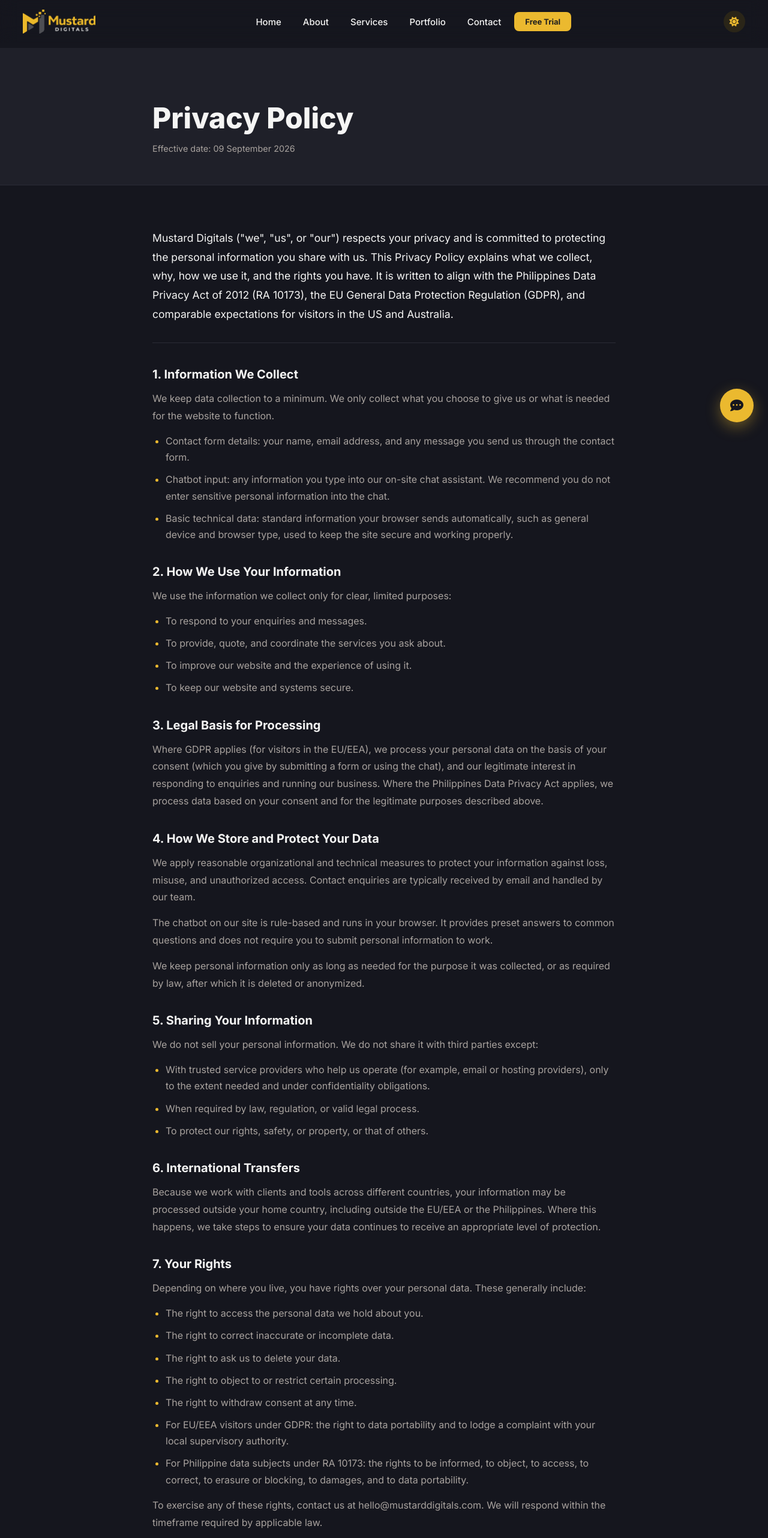
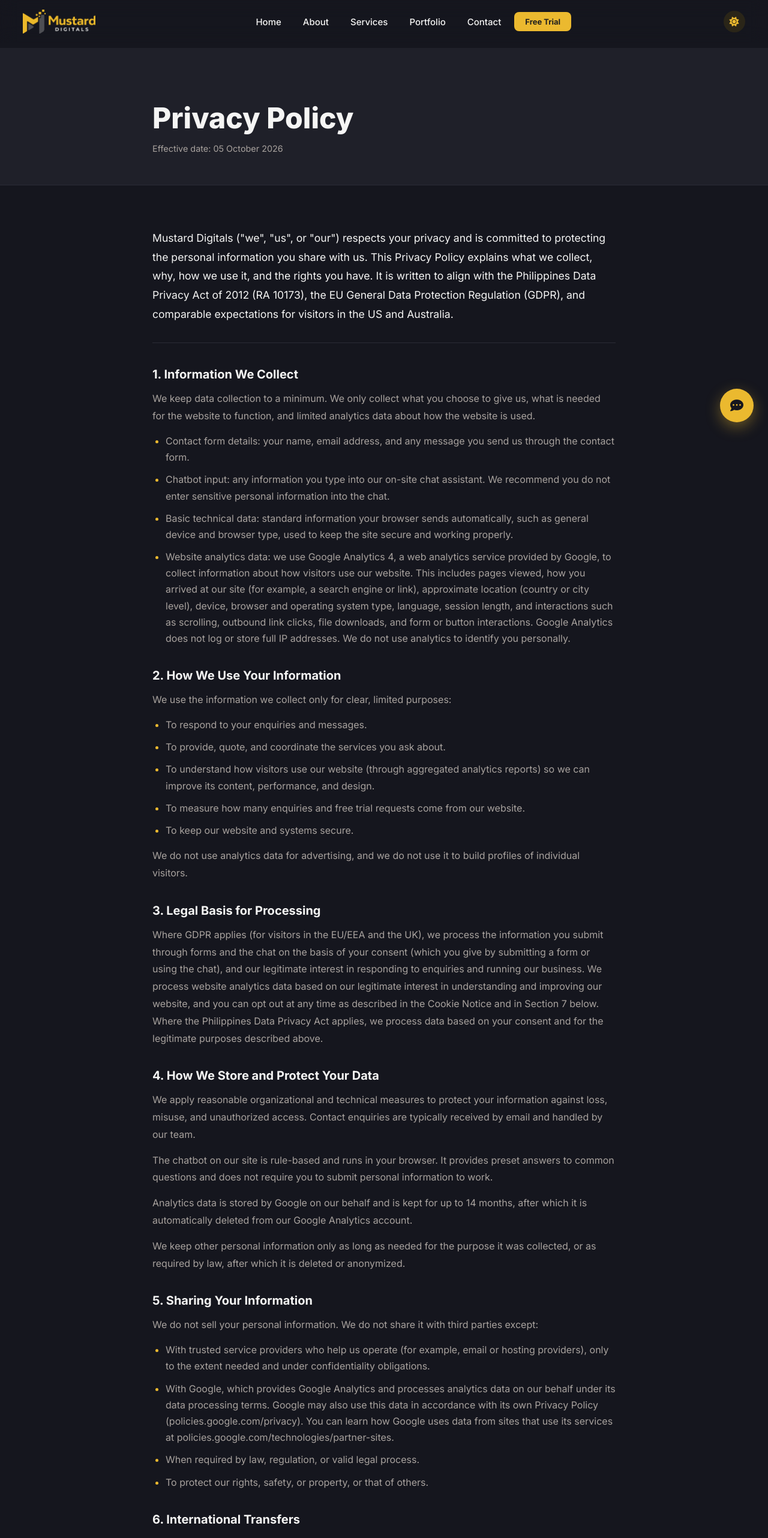
Before and after one commit to MrDongPhets/mustard-frontend, a React (Vite) app: page /privacy in a window 1280 px wide. Shown: the top 2564 px of the page at 60% size. Built offline with nearby package versions, Linux system fonts and the light colour scheme.

Commit message:
updated legal data

```diff
--- a/src/data/legal-data.js
+++ b/src/data/legal-data.js
@@ -1,14 +1,15 @@
 /* ============================================================
    MUSTARD DIGITALS - LEGAL CONTENT DATA
    Document Name: Legal Pages Content (Terms, Privacy, Cookies)
-   Version: v1.0
-   Last Updated: 09 Sep 2026
+   Version: v1.1
+   Last Updated: 05 Oct 2026
    Prepared By: Sergette Angela Napoles (Wibiz)
 
    Plain-language legal content for the website, structured as data
    so the pages stay easy to edit. Covers PH Data Privacy Act
    (RA 10173), EU GDPR, and general US/AU expectations, scoped to a
-   small digital agency that collects contact-form and chatbot input.
+   small digital agency that collects contact-form and chatbot input
+   and uses Google Analytics 4 for website analytics.
 
    IMPORTANT: This is a professional template, not legal advice.
    Have a qualified lawyer review before publishing, and update the
@@ -17,6 +18,10 @@
    Changelog
    Version  Date         Author                Changes
    v1.0     09 Sep 2026  Sergette A. Napoles    Initial release
+   v1.1     05 Oct 2026  AI-assisted draft      Added Google Analytics 4 disclosures
+                                                (Privacy: collection, purpose, legal basis,
+                                                sharing, transfers, retention, opt-out;
+                                                Cookies: GA cookies + opt-out; Terms: analytics)
    ============================================================ */
 
 /* ---- Single source of truth for company details ----
@@ -29,8 +34,25 @@
   phone: '+63 9949674922',
   website: 'https://mustarddigitals.com',
   address: '', // optional: add registered business address if you want it on record
-  effectiveDate: '09 September 2026',
+  effectiveDate: '05 October 2026',
 };
+
+/* ---- Analytics settings ----
+   Keep these in sync with what is actually true on the live site.
+
+   CONSENT_BANNER_ENABLED
+     false = Google Analytics loads for every visitor (current setup).
+     true  = Google Analytics only loads AFTER the visitor accepts a
+             cookie banner. Switch this to true ONLY once you have
+             actually built/installed a consent banner (and Google
+             Consent Mode), otherwise the text below would be untrue.
+
+   ANALYTICS_RETENTION
+     Must match Google Analytics > Admin > Data collection and
+     modification > Data retention > Event data retention.
+     GA4 defaults to 2 months; the maximum is 14 months. */
+export const CONSENT_BANNER_ENABLED = false;
+export const ANALYTICS_RETENTION = '14 months';
 
 /* ============================================================
    TERMS OF SERVICE
@@ -53,6 +75,7 @@
       body: [
         'You may use our website for lawful purposes only. You agree not to use it in any way that could damage, disable, or impair the site, or interfere with anyone else\u2019s use of it.',
         'You agree not to attempt to gain unauthorized access to any part of the website, the server it runs on, or any connected database or system.',
+        'We use analytics tools to understand how our website is used. By using the website, you acknowledge this use as described in our Privacy Policy and Cookie Notice.',
       ],
     },
     {
@@ -80,7 +103,7 @@
     {
       heading: '6. Third-Party Links and Tools',
       body: [
-        'Our website and services may reference or integrate third-party tools and platforms (for example, scheduling, hosting, or analytics services). We are not responsible for the content, policies, or practices of third parties. Your use of those services is governed by their own terms.',
+        'Our website and services may reference or integrate third-party tools and platforms (for example, scheduling, hosting, or analytics services such as Google Analytics). We are not responsible for the content, policies, or practices of third parties. Your use of those services is governed by their own terms.',
       ],
     },
     {
@@ -130,12 +153,13 @@
     {
       heading: '1. Information We Collect',
       body: [
-        'We keep data collection to a minimum. We only collect what you choose to give us or what is needed for the website to function.',
+        'We keep data collection to a minimum. We only collect what you choose to give us, what is needed for the website to function, and limited analytics data about how the website is used.',
       ],
       list: [
         'Contact form details: your name, email address, and any message you send us through the contact form.',
         'Chatbot input: any information you type into our on-site chat assistant. We recommend you do not enter sensitive personal information into the chat.',
         'Basic technical data: standard information your browser sends automatically, such as general device and browser type, used to keep the site secure and working properly.',
+        'Website analytics data: we use Google Analytics 4, a web analytics service provided by Google, to collect information about how visitors use our website. This includes pages viewed, how you arrived at our site (for example, a search engine or link), approximate location (country or city level), device, browser and operating system type, language, session length, and interactions such as scrolling, outbound link clicks, file downloads, and form or button interactions. Google Analytics does not log or store full IP addresses. We do not use analytics to identify you personally.',
       ],
     },
     {
@@ -144,14 +168,20 @@
       list: [
         'To respond to your enquiries and messages.',
         'To provide, quote, and coordinate the services you ask about.',
-        'To improve our website and the experience of using it.',
+        'To understand how visitors use our website (through aggregated analytics reports) so we can improve its content, performance, and design.',
+        'To measure how many enquiries and free trial requests come from our website.',
         'To keep our website and systems secure.',
+      ],
+      after: [
+        'We do not use analytics data for advertising, and we do not use it to build profiles of individual visitors.',
       ],
     },
     {
       heading: '3. Legal Basis for Processing',
       body: [
-        'Where GDPR applies (for visitors in the EU/EEA), we process your personal data on the basis of your consent (which you give by submitting a form or using the chat), and our legitimate interest in responding to enquiries and running our business. Where the Philippines Data Privacy Act applies, we process data based on your consent and for the legitimate purposes described above.',
+        CONSENT_BANNER_ENABLED
+          ? 'Where GDPR applies (for visitors in the EU/EEA and the UK), we process your personal data on the basis of your consent. You give consent by submitting a form, using the chat, or, for analytics cookies, by accepting them in our cookie banner. We also rely on our legitimate interest in responding to enquiries and running our business. Where the Philippines Data Privacy Act applies, we process data based on your consent and for the legitimate purposes described above.'
+          : 'Where GDPR applies (for visitors in the EU/EEA and the UK), we process the information you submit through forms and the chat on the basis of your consent (which you give by submitting a form or using the chat), and our legitimate interest in responding to enquiries and running our business. We process website analytics data based on our legitimate interest in understanding and improving our website, and you can opt out at any time as described in the Cookie Notice and in Section 7 below. Where the Philippines Data Privacy Act applies, we process data based on your consent and for the legitimate purposes described above.',
       ],
     },
     {
@@ -159,7 +189,8 @@
       body: [
         'We apply reasonable organizational and technical measures to protect your information against loss, misuse, and unauthorized access. Contact enquiries are typically received by email and handled by our team.',
         'The chatbot on our site is rule-based and runs in your browser. It provides preset answers to common questions and does not require you to submit personal information to work.',
-        'We keep personal information only as long as needed for the purpose it was collected, or as required by law, after which it is deleted or anonymized.',
+        `Analytics data is stored by Google on our behalf and is kept for up to ${ANALYTICS_RETENTION}, after which it is automatically deleted from our Google Analytics account.`,
+        'We keep other personal information only as long as needed for the purpose it was collected, or as required by law, after which it is deleted or anonymized.',
       ],
     },
     {
@@ -169,6 +200,7 @@
       ],
       list: [
         'With trusted service providers who help us operate (for example, email or hosting providers), only to the extent needed and under confidentiality obligations.',
+        'With Google, which provides Google Analytics and processes analytics data on our behalf under its data processing terms. Google may also use this data in accordance with its own Privacy Policy (policies.google.com/privacy). You can learn how Google uses data from sites that use its services at policies.google.com/technologies/partner-sites.',
         'When required by law, regulation, or valid legal process.',
         'To protect our rights, safety, or property, or that of others.',
       ],
@@ -176,7 +208,7 @@
     {
       heading: '6. International Transfers',
       body: [
-        'Because we work with clients and tools across different countries, your information may be processed outside your home country, including outside the EU/EEA or the Philippines. Where this happens, we take steps to ensure your data continues to receive an appropriate level of protection.',
+        'Because we work with clients and tools across different countries, your information may be processed outside your home country, including outside the EU/EEA or the Philippines. In particular, Google Analytics data may be processed by Google on servers in the United States and other countries. Where this happens, we rely on the safeguards put in place by our providers (such as the EU\u2013US Data Privacy Framework or standard contractual clauses, where applicable) so your data continues to receive an appropriate level of protection.',
       ],
     },
     {
@@ -188,19 +220,20 @@
         'The right to access the personal data we hold about you.',
         'The right to correct inaccurate or incomplete data.',
         'The right to ask us to delete your data.',
-        'The right to object to or restrict certain processing.',
+        'The right to object to or restrict certain processing, including analytics.',
         'The right to withdraw consent at any time.',
         'For EU/EEA visitors under GDPR: the right to data portability and to lodge a complaint with your local supervisory authority.',
-        'For Philippine data subjects under RA 10173: the rights to be informed, to object, to access, to correct, to erasure or blocking, to damages, and to data portability.',
+        'For Philippine data subjects under RA 10173: the rights to be informed, to object, to access, to correct, to erasure or blocking, to damages, and to data portability. You may also lodge a complaint with the National Privacy Commission.',
       ],
       after: [
         `To exercise any of these rights, contact us at ${COMPANY.email}. We will respond within the timeframe required by applicable law.`,
+        'To opt out of Google Analytics on all websites, you can install the Google Analytics Opt-out Browser Add-on (tools.google.com/dlpage/gaoptout), block or delete cookies in your browser settings, or use a browser or extension that blocks analytics trackers.',
       ],
     },
     {
       heading: '8. Cookies',
       body: [
-        'Our website may use cookies and similar technologies. For details on what we use and how to control them, please see our Cookie Notice.',
+        'Our website uses cookies and similar technologies, including cookies set by Google Analytics. For details on what we use and how to control them, please see our Cookie Notice.',
       ],
     },
     {
@@ -242,23 +275,27 @@
     {
       heading: '2. How We Use Cookies',
       body: [
-        'We aim to keep cookie use minimal. The cookies our site may use fall into these categories:',
+        'We aim to keep cookie use minimal. The cookies and similar technologies our site uses fall into these categories:',
       ],
       list: [
-        'Essential cookies: needed for the website to function properly, such as remembering your theme (light or dark) preference. These cannot be switched off.',
-        'Analytics cookies (if enabled): help us understand how visitors use the site so we can improve it. These are only set with your consent where required.',
+        'Essential: needed for the website to function properly, such as remembering your theme (light or dark) preference, which is stored in your browser. These cannot be switched off.',
+        CONSENT_BANNER_ENABLED
+          ? 'Analytics (Google Analytics 4): help us understand how visitors use the site so we can improve it. These are only set after you accept analytics cookies in our cookie banner. They include "_ga" and "_ga_4SVG4LJFEC", which are used to distinguish visitors and sessions and typically last up to 2 years.'
+          : 'Analytics (Google Analytics 4): help us understand how visitors use the site so we can improve it. These are set when you visit our website and include "_ga" and "_ga_4SVG4LJFEC", which are used to distinguish visitors and sessions and typically last up to 2 years. You can opt out at any time as described below.',
       ],
     },
     {
       heading: '3. Third-Party Cookies',
       body: [
-        'Some features may rely on third-party services (for example, embedded videos or scheduling tools). These providers may set their own cookies, governed by their own privacy and cookie policies. We recommend reviewing those policies for details.',
+        'Google Analytics is provided by Google, which sets the analytics cookies listed above. Google may process the resulting data in accordance with its own Privacy Policy (policies.google.com/privacy).',
+        'Other features may also rely on third-party services (for example, embedded videos or scheduling tools). These providers may set their own cookies, governed by their own privacy and cookie policies. We recommend reviewing those policies for details.',
       ],
     },
     {
-      heading: '4. Managing Cookies',
+      heading: '4. Managing Cookies and Opting Out',
       body: [
         'You can control and delete cookies through your browser settings. Most browsers let you refuse or remove cookies, though some parts of the site may not work as intended if you disable essential ones.',
+        'To opt out of Google Analytics specifically, you can install the Google Analytics Opt-out Browser Add-on at tools.google.com/dlpage/gaoptout, or use a browser or extension that blocks analytics trackers.',
         'For more on how to manage cookies, check the help section of your specific browser.',
       ],
     },
```
